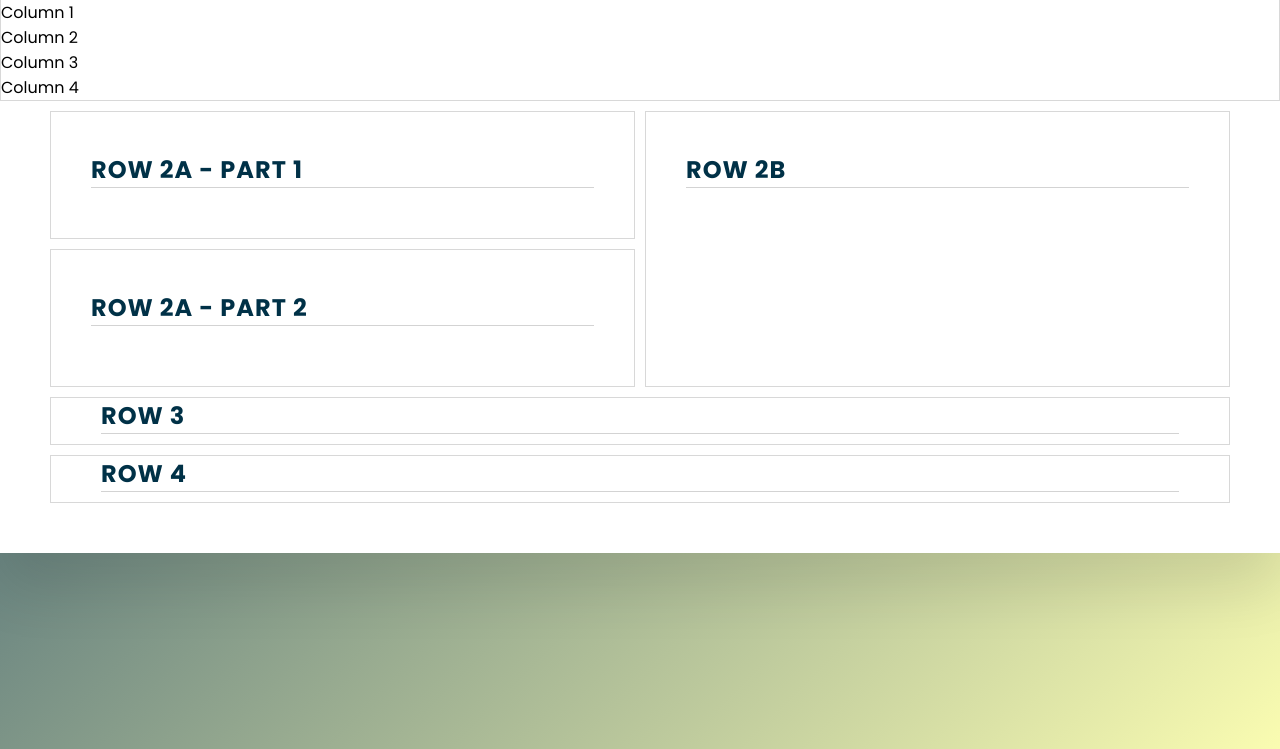
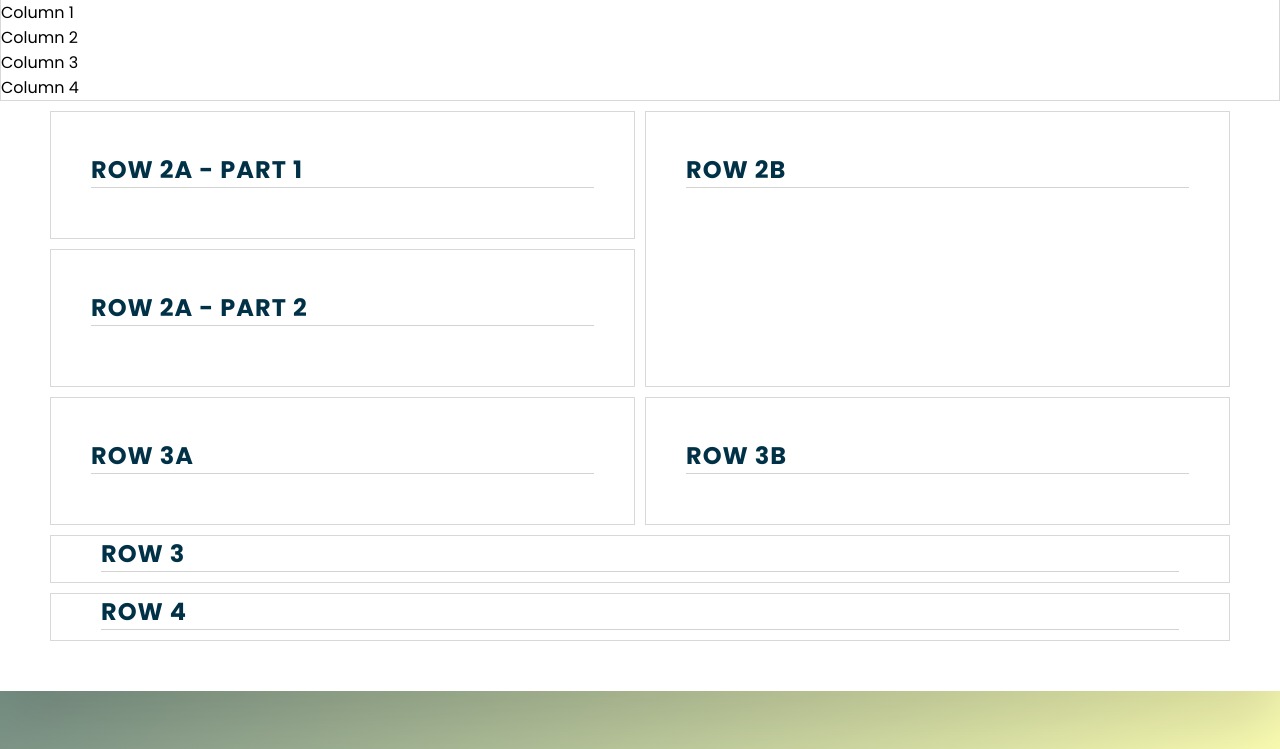
Before and after one commit to wnx82/cv, a PHP site: page /cv.html in a window 1280 px wide. Shown: the part 51-800 px from the top of the page. Run offline with PHP 8.4, Linux system fonts and the light colour scheme; some libraries are stand-ins or nearby versions.

Commit message:
:zap: row3a&b :zap:

```diff
--- a/cv.html
+++ b/cv.html
@@ -25,18 +25,25 @@
             </div>
             <div id="row2a2">
                 <h2 class="header">Row 2a - Part 2</h2>
-
             </div>
         </div>
         <div id="row2b">
-
             <div class="education">
                 <div class="row">
                     <h2 class="header">Row 2b</h2>
 
                 </div>
             </div>
-
+        </div>
+        <div id="row3a">
+            <div class="row">
+                <h2 class="header">Row 3a</h2>
+            </div>
+        </div>
+        <div id="row3b">
+            <div class="row">
+                <h2 class="header">Row 3b</h2>
+            </div>
         </div>
         <div id="row3">
             <h2 class="header">Row 3</h2>
--- a/styles.css
+++ b/styles.css
@@ -55,7 +55,6 @@ body {
 #row2a, #row2b {
     grid-row: 2;
 
-
 }
 
 /* Sub-divisions of row2a */
@@ -80,6 +79,24 @@ body {
 #row2b {
     border: 0.5px solid rgba(94, 94, 94, 0.24);
     grid-column: 2;
+    padding-right: 50px;
+    margin-right: 50px;
+    padding: 40px;
+}
+
+#row3a {
+
+    border: 0.5px solid rgba(94, 94, 94, 0.24);
+
+    padding-left: 50px;
+    margin-left: 50px;
+    padding: 40px;
+
+}
+
+#row3b {
+    border: 0.5px solid rgba(94, 94, 94, 0.24);
+
     padding-right: 50px;
     margin-right: 50px;
     padding: 40px;
```
